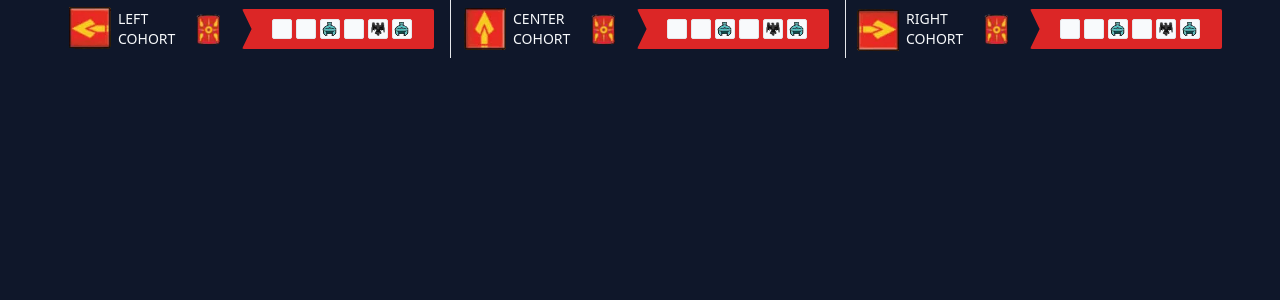
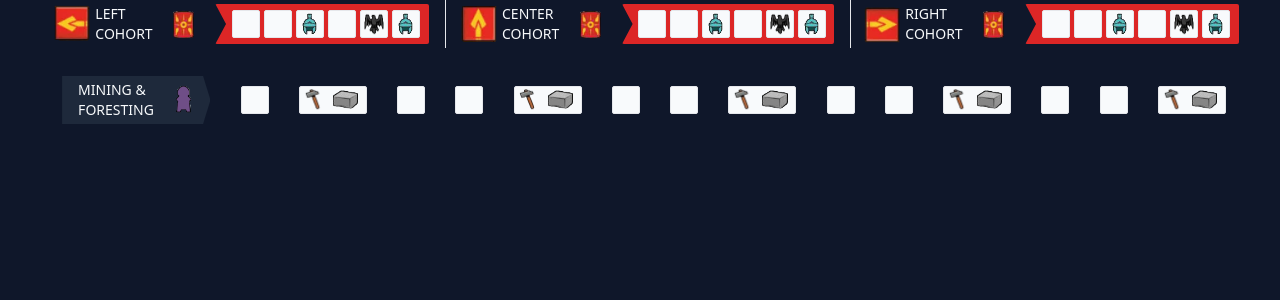
Before and after one commit to HTJin/hadrians-react, a React (Vite) app: page / in a window 1280 px wide. Shown: the top 300 px of the page. Built offline with nearby package versions, Linux system fonts and the light colour scheme.

Commit message:
created MiningForesting component

```diff
--- a/src/components/Cohorts.tsx
+++ b/src/components/Cohorts.tsx
@@ -27,22 +27,21 @@ export const Cohorts = () => {
   };
 
   const renderCohort = (name: string, cohortIcon: string) => (
-    <div className="flex items-center gap-x-4 pl-1">
-      <img src={cohortIcon} alt={`${name} Cohort`} />
+    <div className="flex items-center gap-x-4 pl-2">
+      <img src={cohortIcon} alt={`${name} Cohort`} className="w-12 h-12" />
       <div className="-ml-4 w-14 text-sm uppercase leading-5">
         {name} Cohort
       </div>
-      <img src={Cohort} alt="Cohort Icon" className="w-9" />
+      <img src={Cohort} alt="Cohort Icon" className="w-8" />
       <div
-        className="flex h-10 w-48 items-center justify-center gap-x-1 rounded-sm bg-red-600 pl-2"
+        className="flex h-10 w-full items-center justify-center gap-x-1 rounded-sm bg-red-600 pl-4 pr-2"
         style={{
           clipPath: "polygon(100% 0, 100% 100%, 0% 100%, 5% 50%, 0% 0%)",
-        }}
-      >
+        }}>
         {icons.map((icon, index) => (
           <ScribbleBox
             key={index}
-            uncheckedIcon={icon}
+            uncheckedIcons={icon} // Changed this line
             checkable={index === checkedCount}
             isRightMostChecked={index === checkedCount - 1}
             onCheck={handleCheck}
--- /dev/null
+++ b/src/components/MiningForesting.tsx
@@ -0,0 +1,45 @@
+import { useState } from "react";
+import ResourceProduction from "../assets/Icons/ResourceProduction.png";
+import Resource from "../assets/Icons/Resource.png";
+import Servant from "../assets/Icons/Servant.png";
+import { ScribbleBox } from "./ScribbleBox";
+
+export const MiningForesting = () => {
+  const icons = Array(14)
+    .fill(undefined)
+    .map((_, i) => (i % 3 === 1 ? [ResourceProduction, Resource] : undefined));
+  const [checkedCount, setCheckedCount] = useState(0);
+
+  const handleCheck = () => {
+    setCheckedCount(checkedCount + 1);
+  };
+
+  const handleUncheck = () => {
+    setCheckedCount(checkedCount - 1);
+  };
+
+  return (
+    <div className="flex h-10 w-full items-center justify-around gap-x-1 rounded-sm pl-2">
+      <div
+        className="uppercase text-sm bg-slate-800 py-1 px-4 flex items-center"
+        style={{
+          clipPath: "polygon(95% 0, 100% 50%, 95% 100%, 0% 100%, 0% 0%)",
+        }}>
+        <span className="w-24">Mining & Foresting</span>
+        <img src={Servant} alt="Servant" className="h-8" />
+      </div>
+      {icons.map((icon, index) => (
+        <ScribbleBox
+          key={index}
+          uncheckedIcons={icon}
+          checkable={index === checkedCount}
+          isRightMostChecked={index === checkedCount - 1}
+          onCheck={handleCheck}
+          onUncheck={handleUncheck}
+          width={index % 3 === 1 ? 2 : 1}
+          extraWidth={index % 3 === 1}
+        />
+      ))}
+    </div>
+  );
+};
--- a/src/components/ScribbleBox.tsx
+++ b/src/components/ScribbleBox.tsx
@@ -2,19 +2,23 @@ import { useState } from "react";
 import Scribble1 from "../assets/s1.png";
 
 interface ScribbleBoxProps {
-  uncheckedIcon?: string;
+  uncheckedIcons?: string[] | string;
   checkable: boolean;
   isRightMostChecked: boolean;
   onCheck: () => void;
   onUncheck: () => void;
+  width?: number;
+  extraWidth?: boolean;
 }
 
 export const ScribbleBox = ({
-  uncheckedIcon,
+  uncheckedIcons,
   checkable,
   isRightMostChecked,
   onCheck,
   onUncheck,
+  width = 1,
+  extraWidth = false,
 }: ScribbleBoxProps) => {
   const [checked, setChecked] = useState(false);
 
@@ -28,21 +32,40 @@ export const ScribbleBox = ({
     }
   };
 
+  const renderUncheckedIcons = () => {
+    if (typeof uncheckedIcons === "string") {
+      return (
+        <img src={uncheckedIcons} alt="Unchecked Icon" className="h-full" />
+      );
+    }
+    return uncheckedIcons?.map((icon, index) =>
+      icon ? (
+        <img
+          key={index}
+          src={icon}
+          alt="Unchecked Icon"
+          className="h-full"
+          style={{
+            paddingRight: extraWidth ? "0.25rem" : undefined,
+          }}
+        />
+      ) : (
+        <div className="h-full w-full bg-slate-100"></div>
+      )
+    );
+  };
+
   return (
     <div
-      className="h-5 w-5 cursor-pointer rounded-sm border bg-slate-50 bg-cover"
-      onClick={toggleCheck}
-    >
+      className="h-7 cursor-pointer rounded-sm border bg-slate-50 bg-cover flex justify-center"
+      style={{
+        width: `${1.75 * width + (extraWidth ? 0.75 : 0)}rem`,
+      }}
+      onClick={toggleCheck}>
       {checked ? (
         <img src={Scribble1} alt="Checked Icon" className="h-full w-full" />
       ) : (
-        uncheckedIcon && (
-          <img
-            src={uncheckedIcon}
-            alt="Unchecked Icon"
-            className="h-full w-full"
-          />
-        )
+        renderUncheckedIcons()
       )}
     </div>
   );
--- a/src/views/SheetLeft.tsx
+++ b/src/views/SheetLeft.tsx
@@ -1,9 +1,11 @@
 import { Cohorts } from "../components/Cohorts";
+import { MiningForesting } from "../components/MiningForesting";
 
 export const SheetLeft = () => {
   return (
-    <div>
+    <div className="w-fit flex flex-col gap-y-8">
       <Cohorts />
+      <MiningForesting />
     </div>
   );
 };
```
Also changed, not shown: .prettierrc.cjs (deleted).
